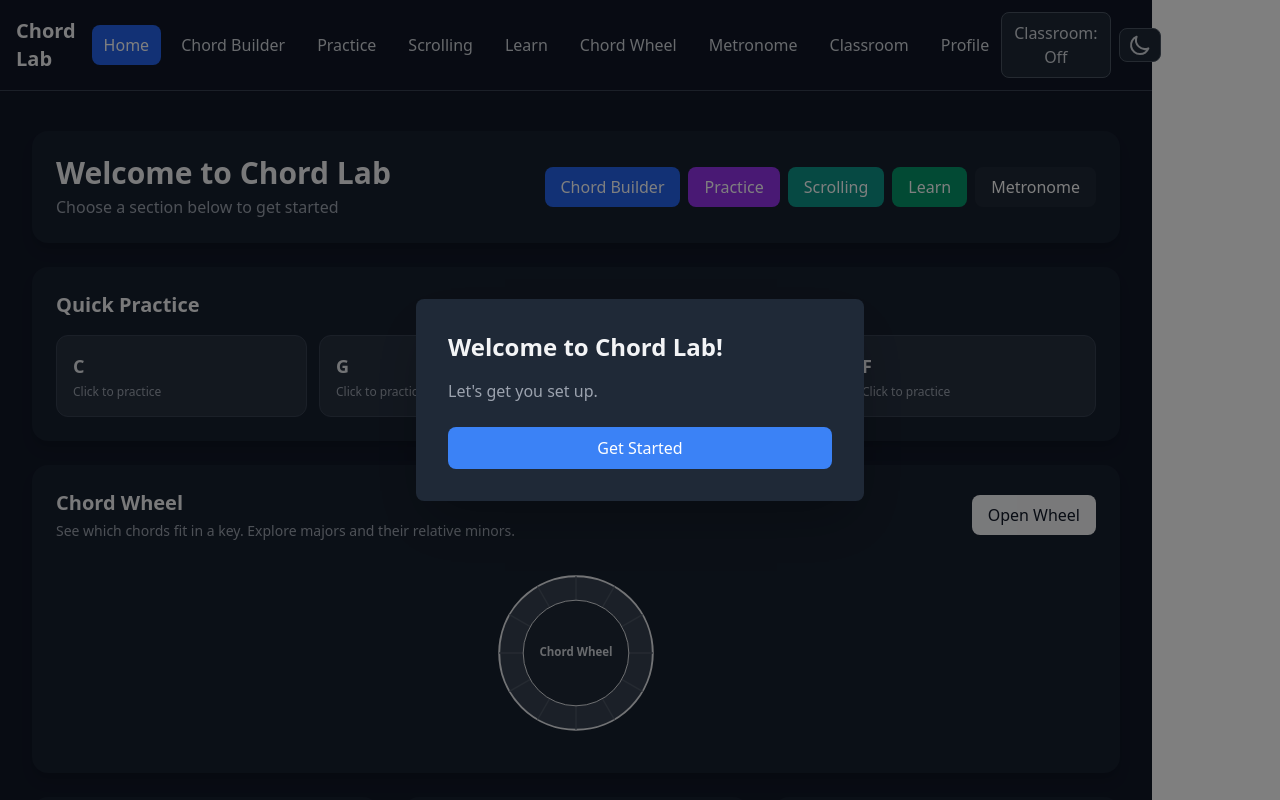
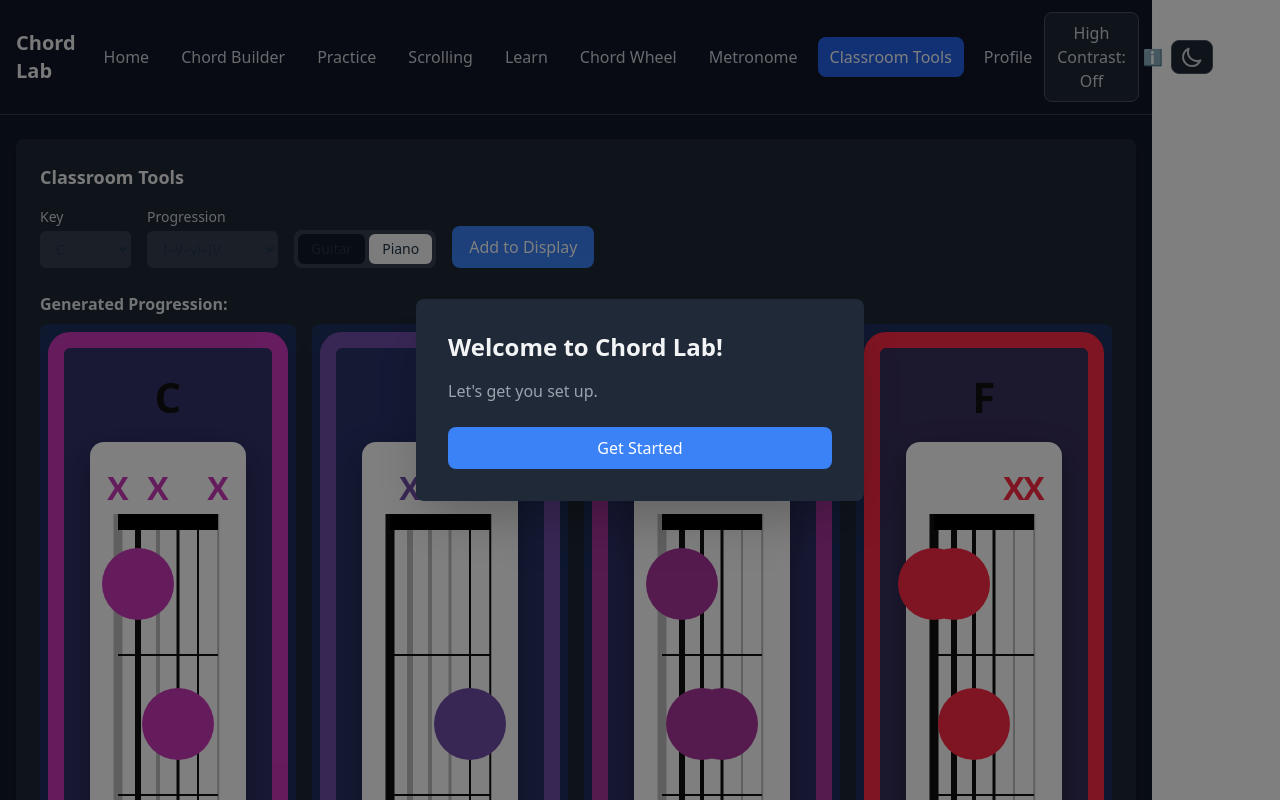
Before and after one commit to SquidgyG/Chord-Lab, a React (Vite) app: page /#/classroom-tools in a window 1280 px wide. Before the commit this address led to /#/. Shown: the top 800 px of the page. Built offline with nearby package versions, Linux system fonts and the light colour scheme.

Commit message:
Rename classroom mode to high contrast and add tooltip

```diff
--- a/src/App.tsx
+++ b/src/App.tsx
@@ -5,11 +5,11 @@ import ChordProgressionBuilder from './components/chord-builder/ChordProgression
 import PracticeMode from './components/practice-mode/PracticeMode'
 import Metronome from './components/practice-mode/Metronome'
 import LearningPathway from './components/learning-path/LearningPathway'
-import { useClassroomMode } from './contexts/ClassroomModeContext'
+import { useHighContrastMode } from './contexts/HighContrastModeContext'
 import ChordWheel from './components/ChordWheel'
 import { useTheme } from './contexts/ThemeContext'
 import ScrollingPractice from './components/practice-mode/ScrollingPractice'
-import ClassroomMode from './components/classroom/ClassroomMode'
+import ClassroomTools from './components/classroom/ClassroomTools'
 // --- MERGED IMPORTS (from both branches) ---
 import { useUserProfile } from './contexts/UserProfileContext'
 import OnboardingFlow from './components/onboarding/OnboardingFlow'
@@ -18,7 +18,7 @@ import { AchievementToast } from './components/achievements/AchievementToast'
 import { ProfilePage } from './components/profile/ProfilePage'
 
 function App() {
-  const { classroomMode, toggleClassroomMode } = useClassroomMode()
+  const { highContrastMode, toggleHighContrastMode } = useHighContrastMode()
   const [isMenuOpen, setIsMenuOpen] = useState(false)
   const { theme, setTheme } = useTheme()
   // --- MERGED HOOK (from feature/code-improvements) ---
@@ -54,9 +54,7 @@ function App() {
       <NavLink to="/metronome" className={({ isActive }) => `${linkBase} ${isActive ? linkActive : linkIdle}`}>
         Metronome
       </NavLink>
-      <NavLink to="/classroom" className={({ isActive }) => `${linkBase} ${isActive ? linkActive : linkIdle}`}>
-        Classroom
-      </NavLink>
+      <NavLink to="/classroom-tools" className={({ isActive }) => `${linkBase} ${isActive ? linkActive : linkIdle}`}>Classroom Tools</NavLink>
        <NavLink to="/profile" className={({ isActive }) => `${linkBase} ${isActive ? linkActive : linkIdle}`}>
         Profile
       </NavLink>
@@ -68,7 +66,7 @@ function App() {
     <AchievementProvider>
       <div
         className={`min-h-screen bg-white dark:bg-gray-900 ${
-          classroomMode ? 'text-[110%] contrast-125' : ''
+          highContrastMode ? 'text-[110%] contrast-125' : ''
         }`}
       >
         {/* --- MERGED JSX (from feature/code-improvements) --- */}
@@ -84,17 +82,25 @@ function App() {
               <nav className="hidden md:flex gap-2">{navLinks}</nav>
             </div>
             <div className="flex items-center gap-2">
+              <div className="flex items-center">
               <button
-                onClick={toggleClassroomMode}
+                onClick={toggleHighContrastMode}
                 className={`px-3 py-2 rounded-lg border ${
-                  classroomMode
+                  highContrastMode
                     ? 'bg-yellow-100 border-yellow-300 text-yellow-900'
                     : 'bg-white border-gray-300 text-gray-700 hover:bg-gray-50 dark:bg-gray-800 dark:border-gray-600 dark:text-gray-300 dark:hover:bg-gray-700'
                 }`}
-                title="Classroom Mode: larger text and higher contrast"
+                title="High Contrast Mode: larger text and higher contrast"
               >
-                {classroomMode ? 'Classroom: On' : 'Classroom: Off'}
+                {highContrastMode ? 'High Contrast: On' : 'High Contrast: Off'}
               </button>
+                <span
+                  className="ml-1 cursor-help text-gray-500 dark:text-gray-400"
+                  title="Increases text size and contrast for easier viewing."
+                >
+                  ℹ️
+                </span>
+              </div>
               <button
                 onClick={() => setTheme(theme === 'light' ? 'dark' : 'light')}
                 className="px-2 py-1 rounded-lg border bg-white border-gray-300 text-gray-700 hover:bg-gray-50 dark:bg-gray-800 dark:border-gray-600 dark:text-gray-300 dark:hover:bg-gray-700"
@@ -172,7 +178,7 @@ function App() {
             <Route path="/learn" element={<LearningPathway />} />
             <Route path="/wheel" element={<ChordWheel />} />
             <Route path="/metronome" element={<Metronome />} />
-            <Route path="/classroom" element={<ClassroomMode />} />
+            <Route path="/classroom-tools" element={<ClassroomTools />} />
             <Route path="/profile" element={<ProfilePage />} />
             <Route path="*" element={<Navigate to="/" replace />} />
           </Routes>
--- a/src/components/classroom/ClassroomMode.tsx
+++ b/src/components/classroom/ClassroomTools.tsx
@@ -31,7 +31,7 @@ const chordData: Record<string, ChordDefinition> = {
   // Add other chords as needed
 };
 
-const ClassroomMode: React.FC = () => {
+const ClassroomTools: React.FC = () => {
   const [selectedKey, setSelectedKey] = useState('C')
   const [selectedProgression, setSelectedProgression] = useState('I–V–vi–IV')
   const [instrument, setInstrument] = useState<'guitar' | 'piano'>('guitar')
@@ -50,7 +50,7 @@ const ClassroomMode: React.FC = () => {
 
   return (
     <div className="bg-white dark:bg-gray-800 rounded-lg shadow p-6">
-      <h3 className="text-lg font-bold text-gray-800 dark:text-gray-100 mb-4">Creator Mode</h3>
+      <h3 className="text-lg font-bold text-gray-800 dark:text-gray-100 mb-4">Classroom Tools</h3>
       <div className="flex flex-wrap gap-4 mb-4 items-end">
         <div>
           <label
@@ -140,4 +140,4 @@ const ClassroomMode: React.FC = () => {
   )
 }
 
-export default ClassroomMode
+export default ClassroomTools
--- a/src/components/learning-path/LearningPathway.tsx
+++ b/src/components/learning-path/LearningPathway.tsx
@@ -6,7 +6,7 @@ import RhythmExercise from './exercises/RhythmExercise'
 import ChordSwitchingExercise from './exercises/ChordSwitchingExercise'
 import TheoryQuiz from './quizzes/TheoryQuiz'
 import AdvancedTechniqueExercise from './exercises/AdvancedTechniqueExercise'
-import ClassroomMode from '../classroom/ClassroomMode'
+import ClassroomTools from '../classroom/ClassroomTools'
 
 const lessonComponents: Record<string, () => React.ReactElement> = {
   '1-e1': () => <NameTheNoteQuiz />,
@@ -27,7 +27,7 @@ const lessonComponents: Record<string, () => React.ReactElement> = {
     />
   ),
   '5-s1': () => <AdvancedTechniqueExercise />,
-  '6-k1': () => <ClassroomMode />,
+  '6-k1': () => <ClassroomTools />,
 }
 
 const LearningPathway = () => {
--- a/src/contexts/ClassroomModeContext.tsx
+++ /dev/null
@@ -1,50 +0,0 @@
-import React, { createContext, useContext, useEffect, useMemo, useState } from 'react'
-
-export interface ClassroomModeContextValue {
-  classroomMode: boolean
-  setClassroomMode: (v: boolean) => void
-  toggleClassroomMode: () => void
-}
-
-const ClassroomModeContext = createContext<ClassroomModeContextValue | undefined>(undefined)
-
-export function ClassroomModeProvider({ children }: { children: React.ReactNode }) {
-  const [classroomMode, setClassroomMode] = useState<boolean>(() => {
-    try {
-      const saved = localStorage.getItem('classroomMode')
-      const parsed = saved ? (JSON.parse(saved) as unknown) : false
-      return typeof parsed === 'boolean' ? parsed : false
-    } catch {
-      return false
-    }
-  })
-
-  useEffect(() => {
-    try {
-      localStorage.setItem('classroomMode', JSON.stringify(classroomMode))
-    } catch {
-      /* ignore */
-    }
-  }, [classroomMode])
-
-  const value = useMemo(
-    () => ({
-      classroomMode,
-      setClassroomMode,
-      toggleClassroomMode: () => setClassroomMode(v => !v),
-    }),
-    [classroomMode]
-  );
-
-  return (
-    <ClassroomModeContext.Provider value={value}>
-      {children}
-    </ClassroomModeContext.Provider>
-  );
-}
-
-export function useClassroomMode() {
-  const ctx = useContext(ClassroomModeContext);
-  if (!ctx) throw new Error('useClassroomMode must be used within ClassroomModeProvider');
-  return ctx;
-}
--- /dev/null
+++ b/src/contexts/HighContrastModeContext.tsx
@@ -0,0 +1,56 @@
+import React, { createContext, useContext, useEffect, useMemo, useState } from 'react'
+
+export interface HighContrastModeContextValue {
+  highContrastMode: boolean
+  setHighContrastMode: (v: boolean) => void
+  toggleHighContrastMode: () => void
+}
+
+const HighContrastModeContext = createContext<
+  HighContrastModeContextValue | undefined
+>(undefined)
+
+export function HighContrastModeProvider({ children }: { children: React.ReactNode }) {
+  const [highContrastMode, setHighContrastMode] = useState<boolean>(() => {
+    try {
+      const saved = localStorage.getItem('highContrastMode')
+      const parsed = saved ? (JSON.parse(saved) as unknown) : false
+      return typeof parsed === 'boolean' ? parsed : false
+    } catch {
+      return false
+    }
+  })
+
+  useEffect(() => {
+    try {
+      localStorage.setItem('highContrastMode', JSON.stringify(highContrastMode))
+    } catch {
+      /* ignore */
+    }
+  }, [highContrastMode])
+
+  const value = useMemo(
+    () => ({
+      highContrastMode,
+      setHighContrastMode,
+      toggleHighContrastMode: () => setHighContrastMode(v => !v),
+    }),
+    [highContrastMode],
+  )
+
+  return (
+    <HighContrastModeContext.Provider value={value}>
+      {children}
+    </HighContrastModeContext.Provider>
+  )
+}
+
+export function useHighContrastMode() {
+  const ctx = useContext(HighContrastModeContext)
+  if (!ctx) {
+    throw new Error(
+      'useHighContrastMode must be used within HighContrastModeProvider',
+    )
+  }
+  return ctx
+}
--- a/src/main.tsx
+++ b/src/main.tsx
@@ -3,7 +3,7 @@ import { createRoot } from 'react-dom/client'
 import './index.css'
 import App from './App.tsx'
 import { HashRouter } from 'react-router-dom'
-import { ClassroomModeProvider } from './contexts/ClassroomModeContext'
+import { HighContrastModeProvider } from './contexts/HighContrastModeContext'
 import { ThemeProvider } from './contexts/ThemeContext'
 import { UserProfileProvider } from './contexts/UserProfileContext'
 
@@ -11,11 +11,11 @@ createRoot(document.getElementById('root')!).render(
   <StrictMode>
     <ThemeProvider defaultTheme="dark" storageKey="vite-ui-theme">
       <UserProfileProvider>
-        <ClassroomModeProvider>
+        <HighContrastModeProvider>
           <HashRouter>
             <App />
           </HashRouter>
-        </ClassroomModeProvider>
+        </HighContrastModeProvider>
       </UserProfileProvider>
     </ThemeProvider>
   </StrictMode>,
```
